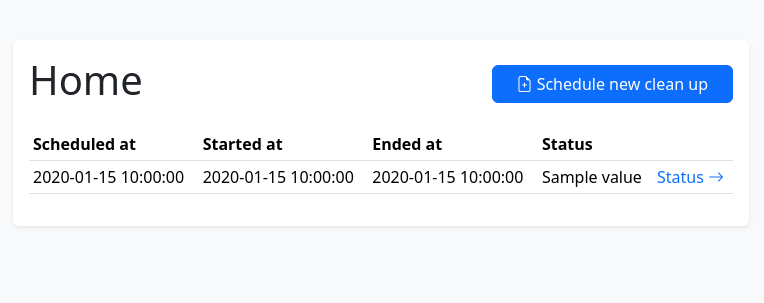
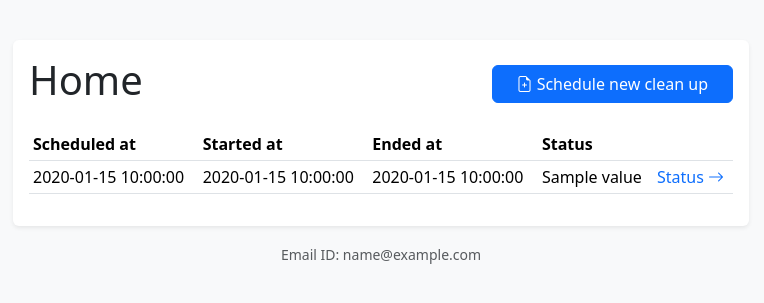
Before and after one commit to deep-learning-for-humans/spam-slaya, a Flask app: template app/templates/home.html in a window 1280 px wide. Shown: the top 303 px of the page, without its empty margins (259-1023 px from the left). Run offline with Flask 3, Linux system fonts and the light colour scheme; the template is opened without the code that fills it: most values are stand-ins (such as "Sample title", 1, 10 or a date in 2020).

Commit message:
Add email ID to home page

```diff
--- a/app/templates/home.html
+++ b/app/templates/home.html
@@ -71,6 +71,13 @@
                 </table>
             </div>
         </div>
+        <div class="mt-3">
+            <p class="text-center text-body-secondary">
+                <small>
+                    Email ID: {{ email_address }}
+                </small>
+            </p>
+        </div>
     </div>
 </div>
 
--- a/app/views.py
+++ b/app/views.py
@@ -156,6 +156,7 @@ def register_routes(app):
 
         user_profile = service.users().getProfile(userId = user_id).execute()
         total_messages = user_profile.get("messagesTotal", None)
+        email_address = user_profile.get("emailAddress", None)
 
         runs = Run.query.filter_by(user_id = user_id).order_by(Run.scheduled_at.desc())
         runs_in_process = Run.query.filter(
@@ -167,7 +168,8 @@ def register_routes(app):
         return render_template("home.html",
                                runs=runs,
                                total_messages=total_messages,
-                               runs_in_process=runs_in_process)
+                               runs_in_process=runs_in_process,
+                               email_address=email_address)
 
     @app.route("/schedule-run", methods=["POST"])
     def schedule_run():
```
